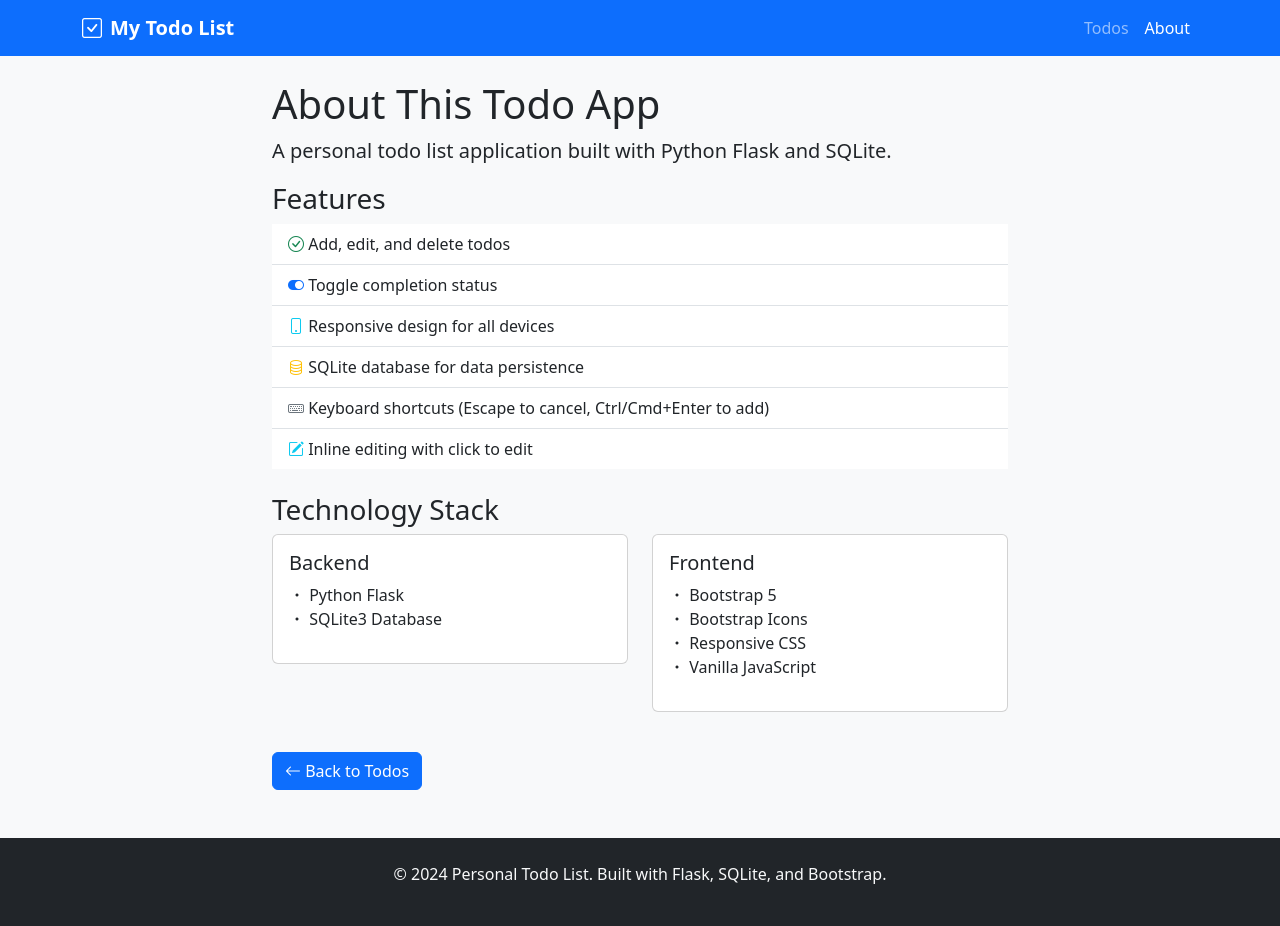
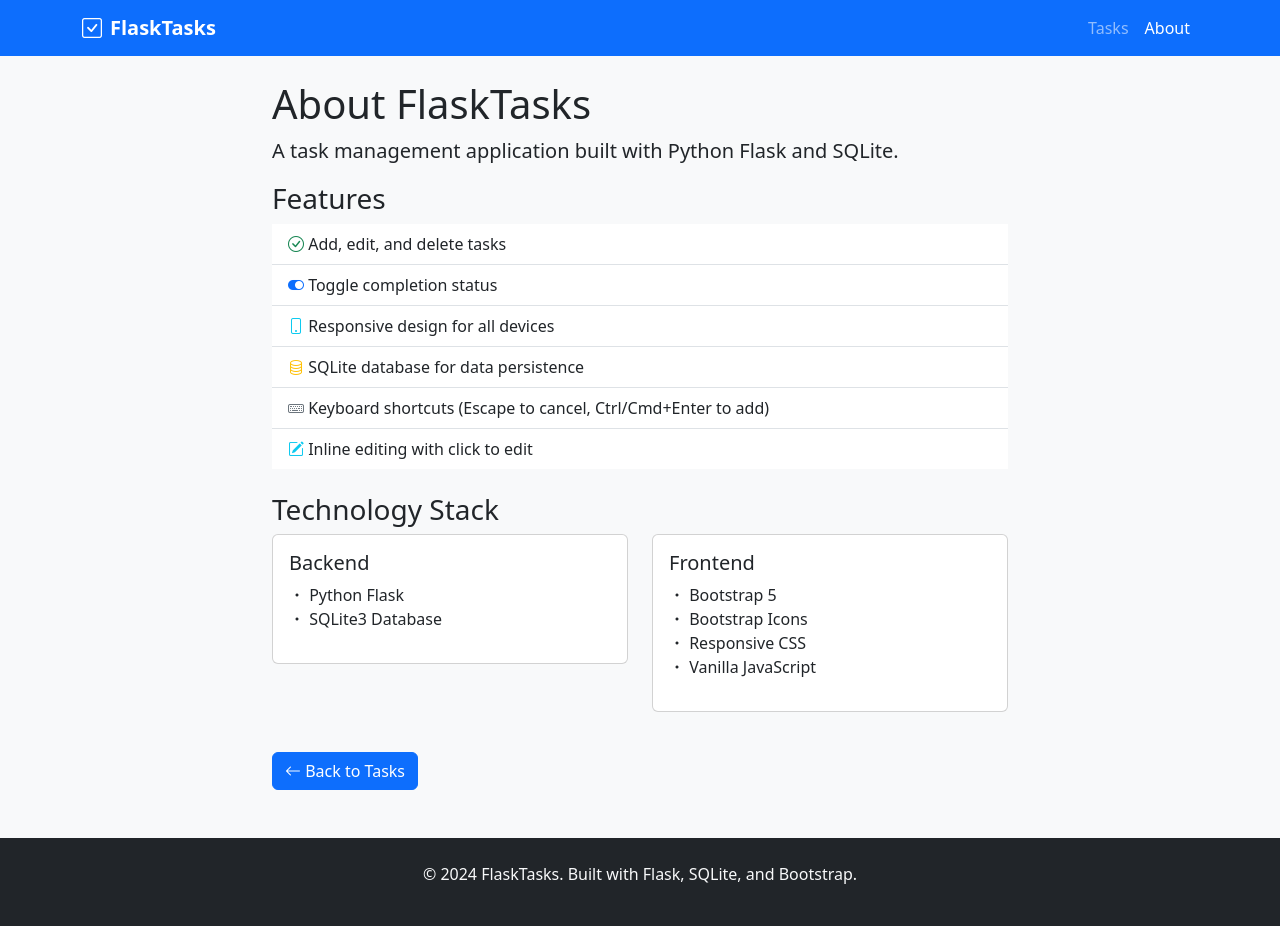
Before and after one commit to triangletodd/flasktasks, a Flask app: page /about in a window 1280 px wide. Run offline with Flask 3, Linux system fonts and the light colour scheme.

Commit message:
Rename application to FlaskTasks

```diff
--- a/app.py
+++ b/app.py
@@ -69,7 +69,7 @@ def add_todo():
             else:
                 conn.execute('INSERT INTO todos (task) VALUES (?)', (task,))
             conn.commit()
-        flash('Todo added successfully!', 'success')
+        flash('Task added successfully!', 'success')
     else:
         flash('Please enter a task!', 'error')
     return redirect(url_for('index'))
@@ -90,7 +90,7 @@ def delete_todo(todo_id):
         # Delete the todo and its children (CASCADE will handle children)
         conn.execute('DELETE FROM todos WHERE id = ?', (todo_id,))
         conn.commit()
-    flash('Todo deleted!', 'info')
+    flash('Task deleted!', 'info')
     return redirect(url_for('index'))
 
 @app.route('/toggle_with_children/<int:todo_id>')
@@ -118,7 +118,7 @@ def edit_todo(todo_id):
                 (new_task, todo_id)
             )
             conn.commit()
-        flash('Todo updated!', 'success')
+        flash('Task updated!', 'success')
     return redirect(url_for('index'))
 
 @app.route('/about')
--- a/static/css/style.css
+++ b/static/css/style.css
@@ -1,4 +1,4 @@
-/* Custom styles for the todo list app */
+/* Custom styles for FlaskTasks app */
 
 body {
     min-height: 100vh;
--- a/static/js/app.js
+++ b/static/js/app.js
@@ -1,4 +1,4 @@
-// Custom JavaScript for the todo list app
+// Custom JavaScript for FlaskTasks app
 
 document.addEventListener('DOMContentLoaded', function() {
     // Add active class to current navigation item
@@ -194,5 +194,5 @@ document.addEventListener('DOMContentLoaded', function() {
     // Initialize collapse states
     initializeCollapseStates();
 
-    console.log('Todo List App initialized successfully!');
+    console.log('FlaskTasks App initialized successfully!');
 });
--- a/templates/about.html
+++ b/templates/about.html
@@ -1,16 +1,16 @@
 {% extends "index.html" %}
 
-{% block title %}About - Personal Todo List{% endblock %}
+{% block title %}About - FlaskTasks{% endblock %}
 
 {% block content %}
 <div class="row">
     <div class="col-lg-8 mx-auto">
-        <h1>About This Todo App</h1>
-        <p class="lead">A personal todo list application built with Python Flask and SQLite.</p>
+        <h1>About FlaskTasks</h1>
+        <p class="lead">A task management application built with Python Flask and SQLite.</p>
 
         <h3>Features</h3>
         <ul class="list-group list-group-flush">
-            <li class="list-group-item"><i class="bi bi-check-circle text-success"></i> Add, edit, and delete todos</li>
+            <li class="list-group-item"><i class="bi bi-check-circle text-success"></i> Add, edit, and delete tasks</li>
             <li class="list-group-item"><i class="bi bi-toggle-on text-primary"></i> Toggle completion status</li>
             <li class="list-group-item"><i class="bi bi-phone text-info"></i> Responsive design for all devices</li>
             <li class="list-group-item"><i class="bi bi-database text-warning"></i> SQLite database for data persistence</li>
@@ -48,7 +48,7 @@
 
         <div class="mt-4">
             <a href="/" class="btn btn-primary">
-                <i class="bi bi-arrow-left"></i> Back to Todos
+                <i class="bi bi-arrow-left"></i> Back to Tasks
             </a>
         </div>
     </div>
--- a/templates/index.html
+++ b/templates/index.html
@@ -3,7 +3,7 @@
 <head>
     <meta charset="UTF-8">
     <meta name="viewport" content="width=device-width, initial-scale=1.0">
-    <title>{% block title %}Personal Todo List{% endblock %}</title>
+    <title>{% block title %}FlaskTasks{% endblock %}</title>
     <link href="https://cdn.jsdelivr.net/npm/bootstrap@5.3.0/dist/css/bootstrap.min.css" rel="stylesheet">
     <link href="https://cdn.jsdelivr.net/npm/bootstrap-icons@1.10.0/font/bootstrap-icons.css" rel="stylesheet">
     <link href="{{ url_for('static', filename='css/style.css') }}" rel="stylesheet">
@@ -11,14 +11,14 @@
 <body>
     <nav class="navbar navbar-expand-lg navbar-dark bg-primary">
         <div class="container">
-            <a class="navbar-brand" href="/"><i class="bi bi-check-square me-2"></i>My Todo List</a>
+            <a class="navbar-brand" href="/"><i class="bi bi-check-square me-2"></i>FlaskTasks</a>
             <button class="navbar-toggler" type="button" data-bs-toggle="collapse" data-bs-target="#navbarNav">
                 <span class="navbar-toggler-icon"></span>
             </button>
             <div class="collapse navbar-collapse" id="navbarNav">
                 <ul class="navbar-nav ms-auto">
                     <li class="nav-item">
-                        <a class="nav-link" href="/">Todos</a>
+                        <a class="nav-link" href="/">Tasks</a>
                     </li>
                     <li class="nav-item">
                         <a class="nav-link" href="/about">About</a>
@@ -44,13 +44,13 @@
         <div class="row">
             <div class="col-lg-8 mx-auto">
                 <div class="todo-header mb-4">
-                    <h1 class="text-center mb-4"><i class="bi bi-list-check"></i> My Personal Todo List</h1>
+                    <h1 class="text-center mb-4"><i class="bi bi-list-check"></i> FlaskTasks</h1>
 
                     <form action="{{ url_for('add_todo') }}" method="post" class="mb-4">
                         <div class="input-group">
-                            <input type="text" class="form-control" name="task" placeholder="Add a new todo..." required>
+                            <input type="text" class="form-control" name="task" placeholder="Add a new task..." required>
                             <button class="btn btn-primary" type="submit">
-                                <i class="bi bi-plus-lg"></i> Add Todo
+                                <i class="bi bi-plus-lg"></i> Add Task
                             </button>
                         </div>
                     </form>
@@ -174,8 +174,8 @@
                     {% else %}
                         <div class="text-center py-5">
                             <i class="bi bi-clipboard-x display-1 text-muted"></i>
-                            <h3 class="text-muted mt-3">No todos yet!</h3>
-                            <p class="text-muted">Add your first todo above to get started.</p>
+                            <h3 class="text-muted mt-3">No tasks yet!</h3>
+                            <p class="text-muted">Add your first task above to get started.</p>
                         </div>
                     {% endif %}
                 </div>
@@ -186,7 +186,7 @@
 
     <footer class="bg-dark text-light py-4 mt-5">
         <div class="container text-center">
-            <p>&copy; 2024 Personal Todo List. Built with Flask, SQLite, and Bootstrap.</p>
+            <p>&copy; 2024 FlaskTasks. Built with Flask, SQLite, and Bootstrap.</p>
         </div>
     </footer>
 
```
Also changed, not shown: README.md.
